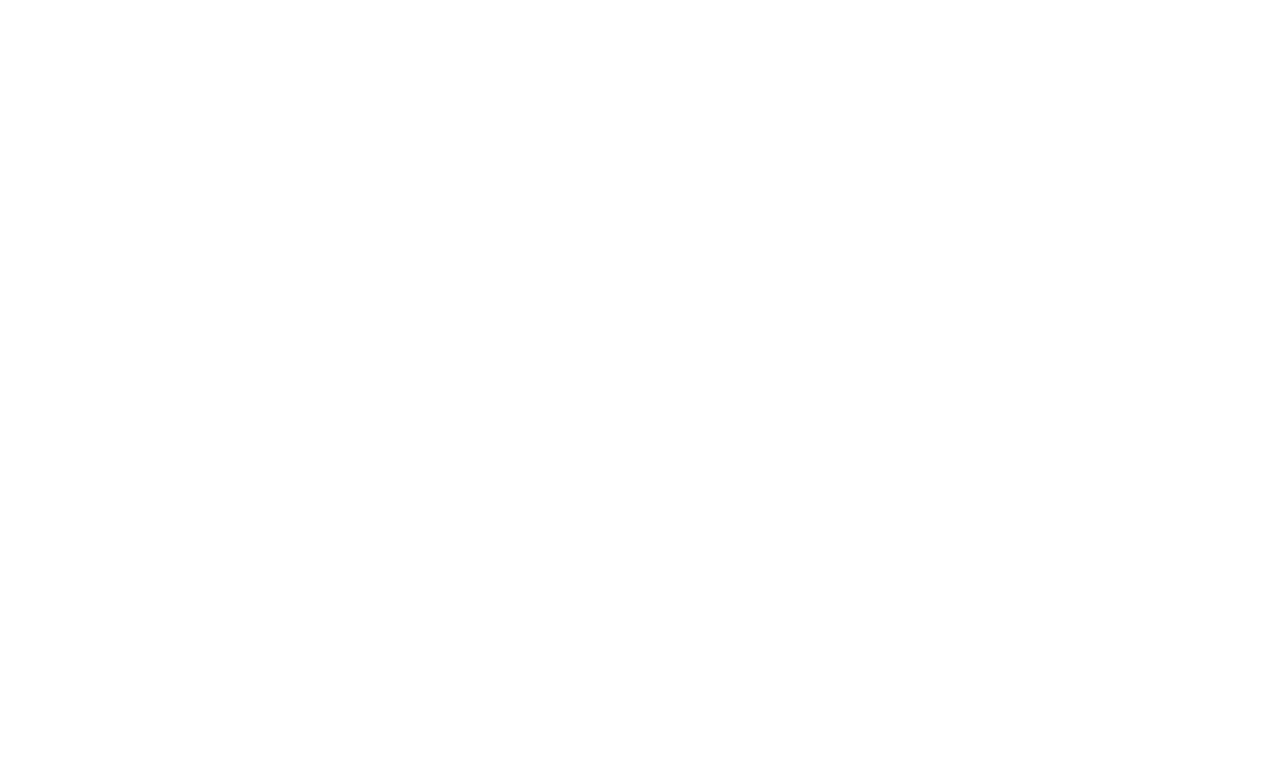
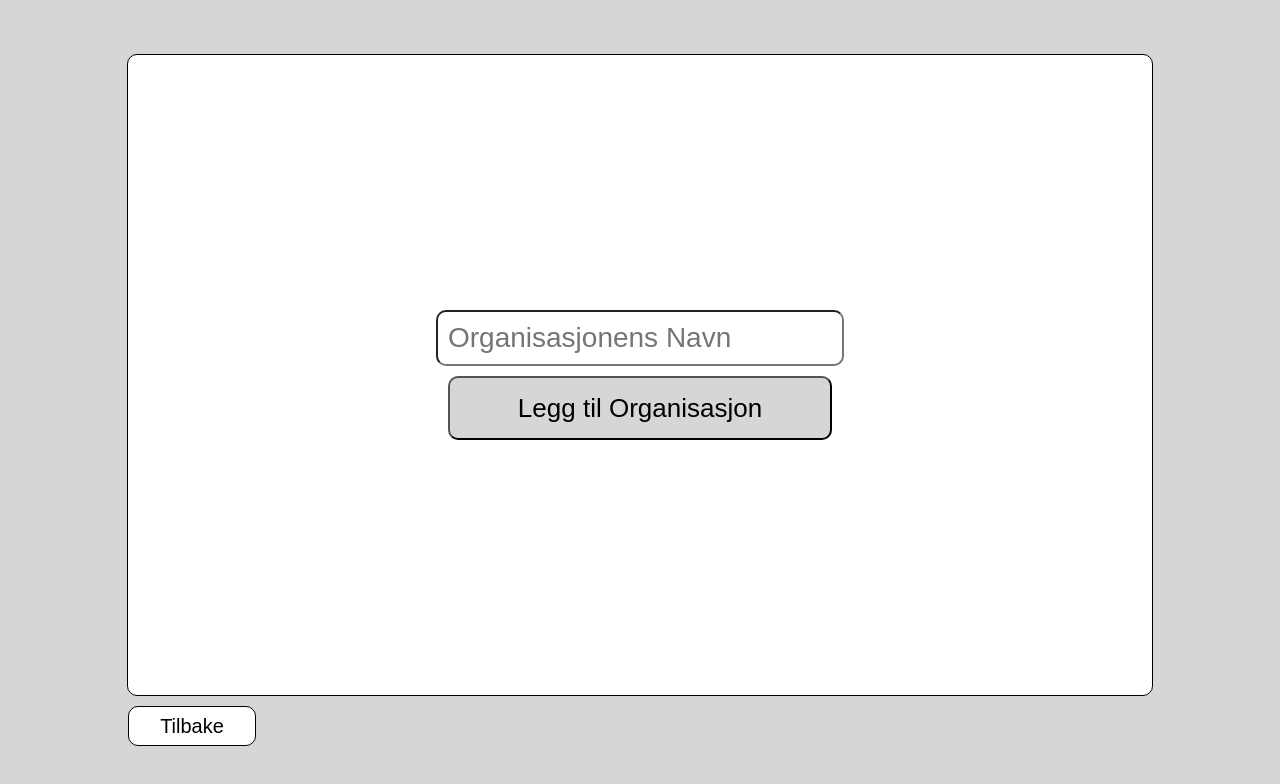
Before and after one commit to TorGIkling/cybersecurity-awareness-assessment, a React (Create React App) app in the folder front-end/: page /add-organization in a window 1280 px wide. Before the commit this address had no page. Shown: the top 784 px of the page. Built offline with nearby package versions, Linux system fonts and the light colour scheme.

Commit message:
Adding the pages for admin role

```diff
--- a/front-end/src/App.tsx
+++ b/front-end/src/App.tsx
@@ -3,14 +3,18 @@
 import {Routes, Route} from "react-router-dom";
 import HomePage from "./homePage/homePage";
 import Login from "./login/login";
+import AddOrganization from "./addOrganization/addOrganization";
+import OrganizationsPage from "./organizationsPage/organizationsPage";
 
 
 function App() {
   return (
       <>
         <Routes>
-          <Route path="/" element={<HomePage/>} />
-          <Route path="/login" element={<Login/>} />
+            <Route path="/" element={<HomePage/>} />
+            <Route path="/login" element={<Login/>} />
+            <Route path="/add-organization" element={<AddOrganization/>}/>
+            <Route path="/organizations" element={<OrganizationsPage/>}/>
         </Routes>
       </>
   );
--- /dev/null
+++ b/front-end/src/addOrganization/addOrganization.css
@@ -0,0 +1,52 @@
+.add-organization {
+    display: flex;
+    flex-direction: column;
+    align-items: center;
+    justify-content: center;
+    width: 100vw;
+    height: 100vh;
+    background-color: #d6d6d6;
+}
+
+.add-organization-container {
+    display: flex;
+    flex-direction: column;
+    justify-content: center;
+    align-items: center;
+    width: 80vw;
+    height: 80vh;
+    border: 1px solid black;
+    border-radius: 10px;
+    background-color: white;
+}
+
+.add-organization-input {
+    width: 30vw;
+    height: 5%;
+    font-size: 2.8rem;
+    padding: 1rem;
+    border-radius: 10px;
+    margin-bottom: 1rem;
+}
+
+.add-organization-button {
+    width: 30vw;
+    height: 10%;
+    font-size: 2.6rem;
+    padding: 1rem;
+    border-radius: 10px;
+    background-color: #d6d6d6;
+}
+
+.back-button {
+    width: 10vw;
+    height: 4rem;
+    font-size: 2rem;
+    padding: 0.5rem;
+    margin-right: auto;
+    margin-left: 10vw;
+    margin-top: 1rem;
+    border: 1px solid black;
+    border-radius: 10px;
+    background-color: #ffffff;
+}
--- /dev/null
+++ b/front-end/src/addOrganization/addOrganization.tsx
@@ -0,0 +1,23 @@
+import './addOrganization.css'
+import {useNavigate} from "react-router-dom";
+
+function AddOrganization() {
+
+    const navigate = useNavigate();
+
+    const handleBackClick = async () => {
+        navigate("/organizations");
+    }
+
+    return (
+      <div className="add-organization">
+          <div className="add-organization-container">
+              <input className="add-organization-input" type="text" placeholder="Organisasjonens Navn" />
+              <button className="add-organization-button" type="submit">Legg til Organisasjon</button>
+          </div>
+
+          <button className="back-button" type="button" onClick={handleBackClick} >Tilbake</button>
+      </div>
+    );
+}
+export default AddOrganization;
--- /dev/null
+++ b/front-end/src/organizationsPage/organizationsPage.tsx
@@ -0,0 +1,13 @@
+import "./organizationsPage.css";
+import Header from "../components/header/header";
+
+function OrganizationsPage() {
+
+    return (
+        <div className="organizations-page">
+            <Header/>
+
+        </div>
+    )
+}
+export default OrganizationsPage;
```
Also changed, not shown: front-end/src/organizationsPage/organizationsPage.css (added).
